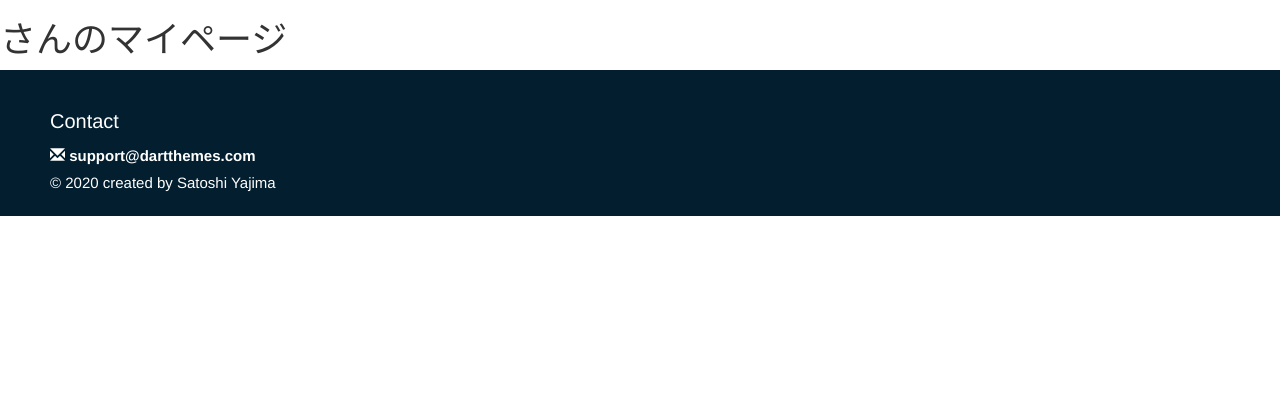
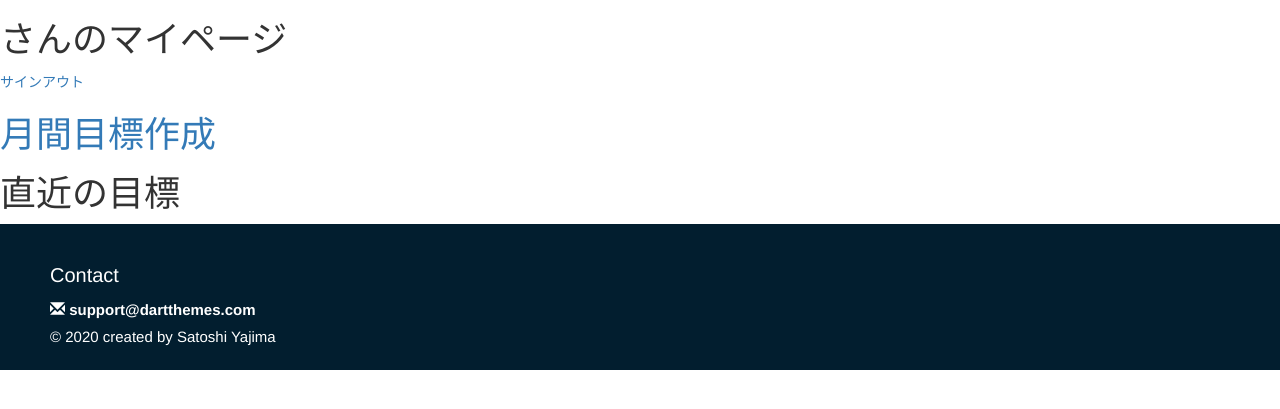
Before and after one commit to Yj-Satoshi/self_management, a Django app: page /main/1/ in a window 1280 px wide. Shown: the part 116-525 px from the top of the page. Run offline with Django 3.2, Linux system fonts and the light colour scheme; some libraries are stand-ins or nearby versions.

Commit message:
フロントエンド修正

```diff
--- a/account/templates/account/main.html
+++ b/account/templates/account/main.html
@@ -2,4 +2,25 @@
 
 {% block body %}
     <h1>{{ user.username }}さんのマイページ</h1>
+    <p><a href="#">サインアウト</a></p>
+    <h1><a href="#">月間目標作成</a></h1>
+
+    <div class="monthly-goal">
+        <h1>直近の目標</h1>
+        {% for post in posts %}
+        <!-- 月間目標・1週間アクションを表示(1ヶ月分)、クリックで詳細・編集ページへ -->
+            <!-- <h2><a href="{% url 'post-detail' post.id %}">{{post.title}} <small>written by: </small><span>{{post.author}}</span></a></h2>
+            <p class="subheading">L{{post.date_posted|date:'Y-m-d P'}}</p>
+
+
+            <ul class="aboutul">
+                <li> <i class="fa fa-check"></i>{{post.content}}</li>
+            </ul> -->
+        {% endfor %}
+    </div>
+
+    <div class="calendar">
+
+    </div>
+
 {% endblock body %}
--- a/account/templates/account/signin.html
+++ b/account/templates/account/signin.html
@@ -1,6 +1,5 @@
 {% extends 'account/base.html' %}
 {% load crispy_forms_tags %}
-
 
 {% block body %}
 {% if request.user.is_authenticated %}
@@ -16,7 +15,7 @@
         です
     </h1>
 {% else %}
-    <h1>ブログ 一般ユーザーさんです</h1>
+    <h1>一般ユーザーさんです</h1>
 {% endif %}
 <h2><a href="{% url 'account:main' request.user.id %}">マイページへ</a></h2>
 {% endblock body %}
```
